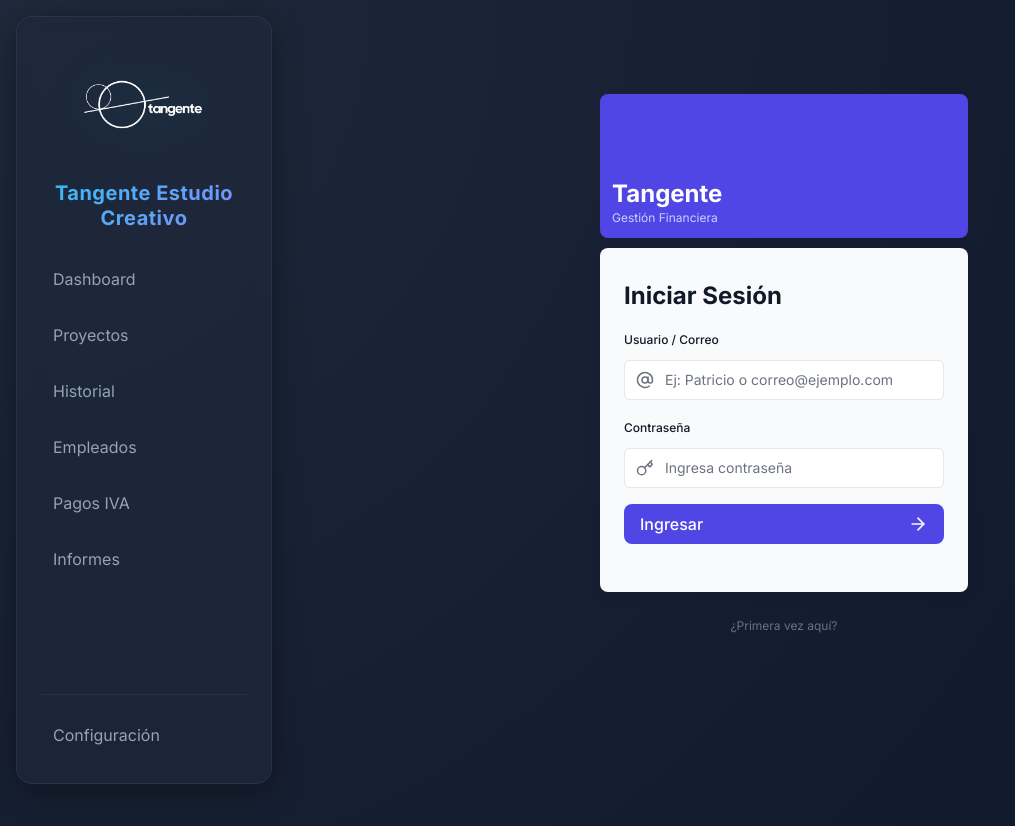
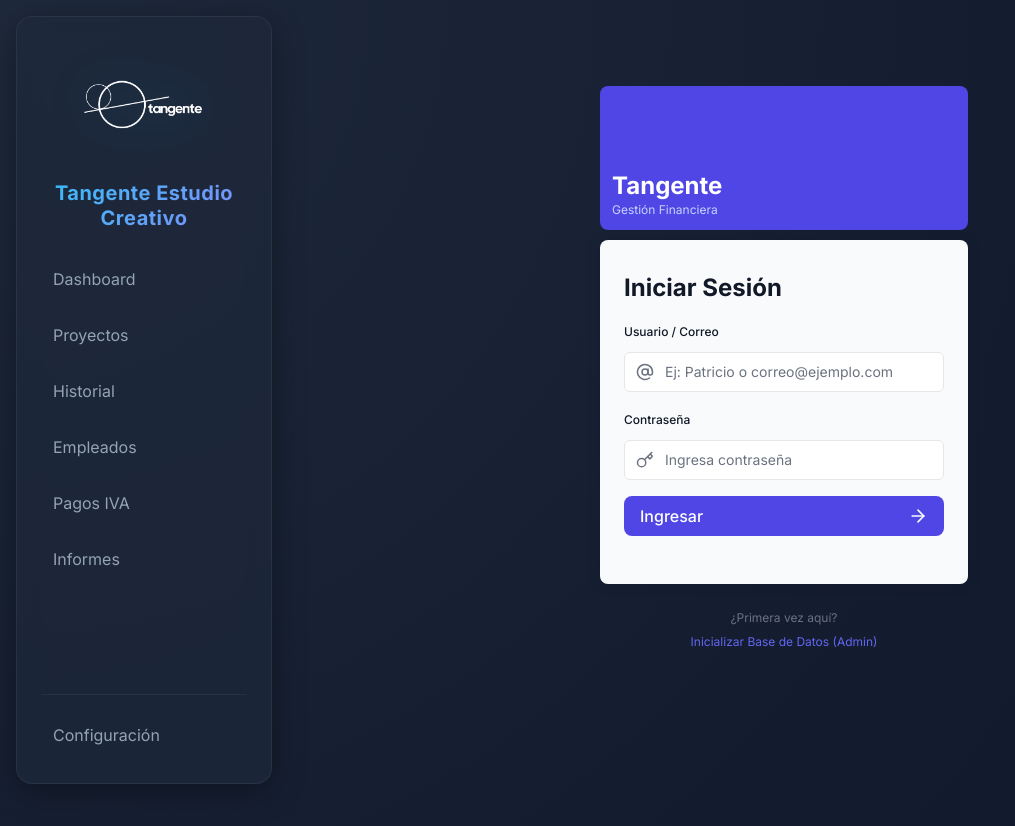
Before and after one commit to pdiazg46-design/ATSIT-Finanzas, a Next.js app: page /login in a window 1280 px wide. Shown: the top 826 px of the page, without its empty margins (0-1015 px from the left). Built offline with nearby package versions, Linux system fonts and the light colour scheme; no server answers.

Commit message:
Fix: Re-enable seed link in login page for production initialization

```diff
--- a/app/login/page.tsx
+++ b/app/login/page.tsx
@@ -13,7 +13,9 @@ export default function LoginPage() {
                 <LoginForm />
                 <div className="text-center pt-4">
                     <p className="text-xs text-gray-500 mb-2">¿Primera vez aquí?</p>
-                    {/* Debug Link Removed after success */}
+                    <a href="/api/seed" className="text-xs text-indigo-500 hover:text-indigo-600 block mt-2">
+                        Inicializar Base de Datos (Admin)
+                    </a>
                 </div>
             </div>
         </main>
```
Also changed, not shown: 1 other file (tests, documents, lock files or other folders).
